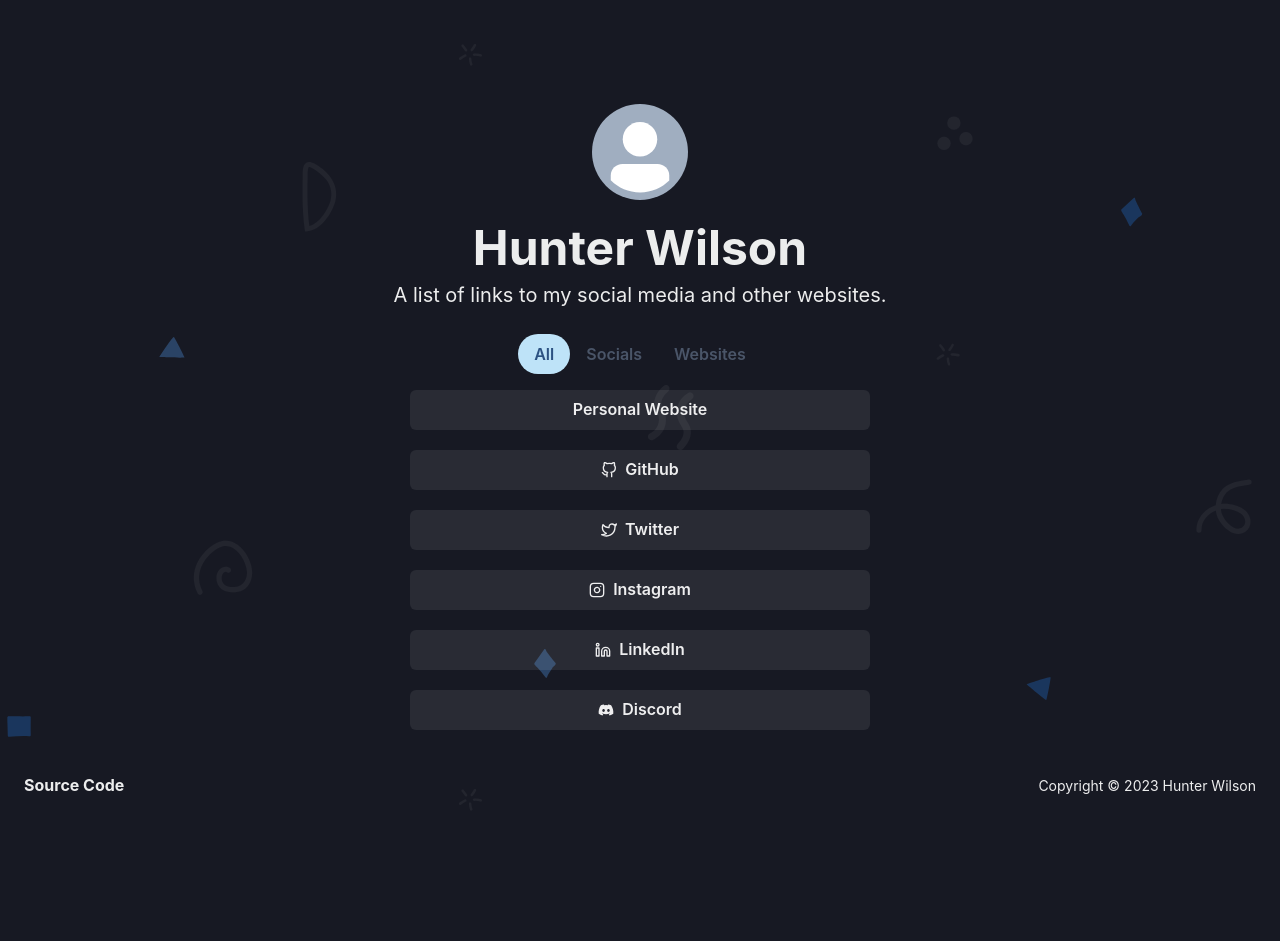
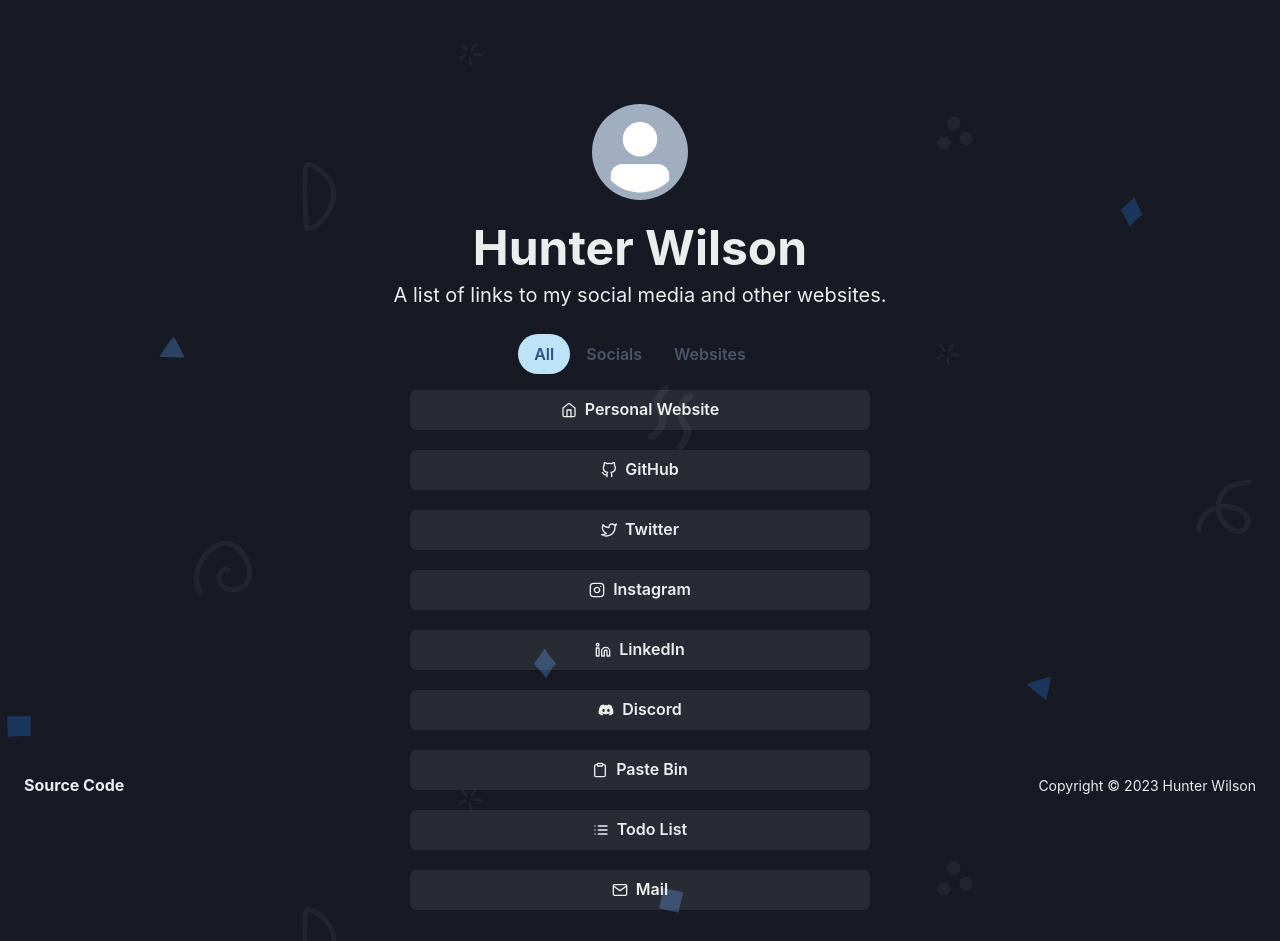
Before and after one commit to TheTeaCup/links, a Next.js app: page / in a window 1280 px wide. Shown: the top 941 px of the page. Before the commit the page ends 890 px from the top, so only its background shows below. Built offline with nearby package versions, Linux system fonts and the light colour scheme.

Commit message:
Links update

```diff
--- a/data/links.js
+++ b/data/links.js
@@ -1,11 +1,21 @@
-import {FiGithub, FiInstagram, FiLinkedin, FiTwitter} from "react-icons/fi";
+import {
+    FiBook,
+    FiClipboard,
+    FiGithub,
+    FiHome,
+    FiInstagram,
+    FiLinkedin,
+    FiList,
+    FiMail,
+    FiTwitter
+} from "react-icons/fi";
 import {FaDiscord} from "react-icons/fa";
 
 const links = [
     {
         name: 'Personal Website',
         url: 'https://hunterwilson.dev',
-        icon: '',
+        icon: <FiHome/>,
         type: 'website'
     },
     {
@@ -38,6 +48,24 @@ const links = [
         icon: <FaDiscord/>,
         type: 'social'
     },
+    {
+        name: 'Paste Bin',
+        url: 'https://bin.hunterwilson.dev',
+        icon: <FiClipboard/>,
+        type: 'website'
+    },
+    {
+        name: 'Todo List',
+        url: 'https://todo.hunterwilson.dev',
+        icon: <FiList/>,
+        type: 'website'
+    },
+    {
+        name: 'Mail',
+        url: 'mailto:hello@hunterwilson.dev',
+        icon: <FiMail/>,
+        type: 'other'
+    }
 
 ]
 
```
